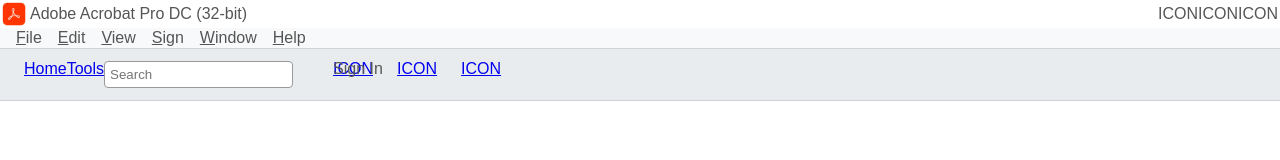
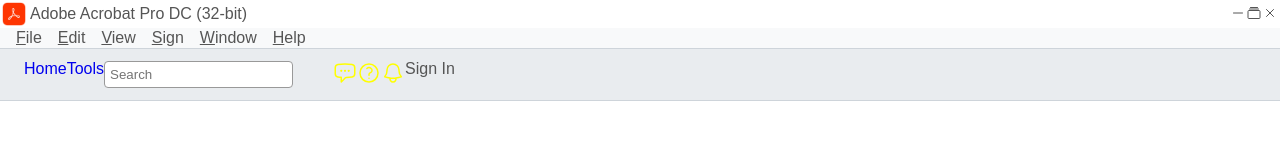
Before and after one commit to ItsThankK/Adobe_, a plain HTML site: page index.html in a window 1280 px wide. Drawn offline with nearby package versions, Linux system fonts and the light colour scheme.

Commit message:
update html

```diff
--- a/index.html
+++ b/index.html
@@ -15,9 +15,9 @@
           <p>Adobe Acrobat Pro DC (32-bit)</p>
         </div>
         <div class="header-title-icons display-flex">
-          <p>ICON</p>
-          <p>ICON</p>
-          <p>ICON</p>
+          <p><ion-icon name="remove-outline"></ion-icon></p>
+          <p><ion-icon name="albums-outline"></ion-icon></p>
+          <p><ion-icon name="close-outline"></ion-icon></p>
         </div>
       </section>
 
@@ -46,16 +46,75 @@
 
       <nav class="header-nav-bar display-flex">
         <ul class="nav-bar-list display-flex">
-          <li class="toolbar-list-items"><a href="#"><span>H</span>ome</a></li>
-          <li class="nav-bar-list-items"><a href="#"><span>T</span>ools</a></li>
+          <li>
+            <a class="nav-bar-list-items" href="#"><span>H</span>ome</a>
+          </li>
+          <li>
+            <a class="nav-bar-list-items" href="#"><span>T</span>ools</a>
+          </li>
         </ul>
-        <div class="nav-bar-search"><input class="nav-bar-search-box" type="text" placeholder="Search"></div>
-        <ul class="nav-bar-icons display-flex">
-          <li class="nav-bar-icon"><a href="#">ICON</a></li>
-          <li class="nav-bar-icon"><a href="#">ICON</a></li>
-          <li class="nav-bar-icon"><a href="#">ICON</a></li>
+
+        <input class="nav-bar-search-box" type="text" placeholder="Search" />
+
+        <ul class="nav-bar-icon display-flex">
+          <li>
+            <a class="nav-bar-icon-link" href="#"
+              ><svg
+                xmlns="http://www.w3.org/2000/svg"
+                fill="none"
+                viewBox="0 0 24 24"
+                stroke-width="1.5"
+                stroke="currentColor"
+                class="nav-bar-icons"
+              >
+                <path
+                  stroke-linecap="round"
+                  stroke-linejoin="round"
+                  d="M8.625 9.75a.375.375 0 1 1-.75 0 .375.375 0 0 1 .75 0Zm0 0H8.25m4.125 0a.375.375 0 1 1-.75 0 .375.375 0 0 1 .75 0Zm0 0H12m4.125 0a.375.375 0 1 1-.75 0 .375.375 0 0 1 .75 0Zm0 0h-.375m-13.5 3.01c0 1.6 1.123 2.994 2.707 3.227 1.087.16 2.185.283 3.293.369V21l4.184-4.183a1.14 1.14 0 0 1 .778-.332 48.294 48.294 0 0 0 5.83-.498c1.585-.233 2.708-1.626 2.708-3.228V6.741c0-1.602-1.123-2.995-2.707-3.228A48.394 48.394 0 0 0 12 3c-2.392 0-4.744.175-7.043.513C3.373 3.746 2.25 5.14 2.25 6.741v6.018Z"
+                />
+              </svg>
+            </a>
+          </li>
+          <li>
+            <a class="nav-bar-icon-link" href="#"
+              ><svg
+                xmlns="http://www.w3.org/2000/svg"
+                fill="none"
+                viewBox="0 0 24 24"
+                stroke-width="1.5"
+                stroke="currentColor"
+                class="nav-bar-icons"
+              >
+                <path
+                  stroke-linecap="round"
+                  stroke-linejoin="round"
+                  d="M9.879 7.519c1.171-1.025 3.071-1.025 4.242 0 1.172 1.025 1.172 2.687 0 3.712-.203.179-.43.326-.67.442-.745.361-1.45.999-1.45 1.827v.75M21 12a9 9 0 1 1-18 0 9 9 0 0 1 18 0Zm-9 5.25h.008v.008H12v-.008Z"
+                />
+              </svg>
+            </a>
+          </li>
+          <li>
+            <a class="nav-bar-icon-link" href="#"
+              ><svg
+                xmlns="http://www.w3.org/2000/svg"
+                fill="none"
+                viewBox="0 0 24 24"
+                stroke-width="1.5"
+                stroke="currentColor"
+                class="nav-bar-icons"
+              >
+                <path
+                  stroke-linecap="round"
+                  stroke-linejoin="round"
+                  d="M14.857 17.082a23.848 23.848 0 0 0 5.454-1.31A8.967 8.967 0 0 1 18 9.75V9A6 6 0 0 0 6 9v.75a8.967 8.967 0 0 1-2.312 6.022c1.733.64 3.56 1.085 5.455 1.31m5.714 0a24.255 24.255 0 0 1-5.714 0m5.714 0a3 3 0 1 1-5.714 0"
+                />
+              </svg>
+            </a>
+          </li>
         </ul>
-        <p class="nav-bar-text"><span>S</span>ign In</p>
+        <div>
+          <p class="nav-bar-text"><span>S</span>ign In</p>
+        </div>
       </nav>
     </header>
 
@@ -64,5 +123,13 @@
     <asiide class="aside"> </asiide>
 
     <footer class="footer"></footer>
+    <script
+      type="module"
+      src="https://unpkg.com/ionicons@7.1.0/dist/ionicons/ionicons.esm.js"
+    ></script>
+    <script
+      nomodule
+      src="https://unpkg.com/ionicons@7.1.0/dist/ionicons/ionicons.js"
+    ></script>
   </body>
 </html>
```
